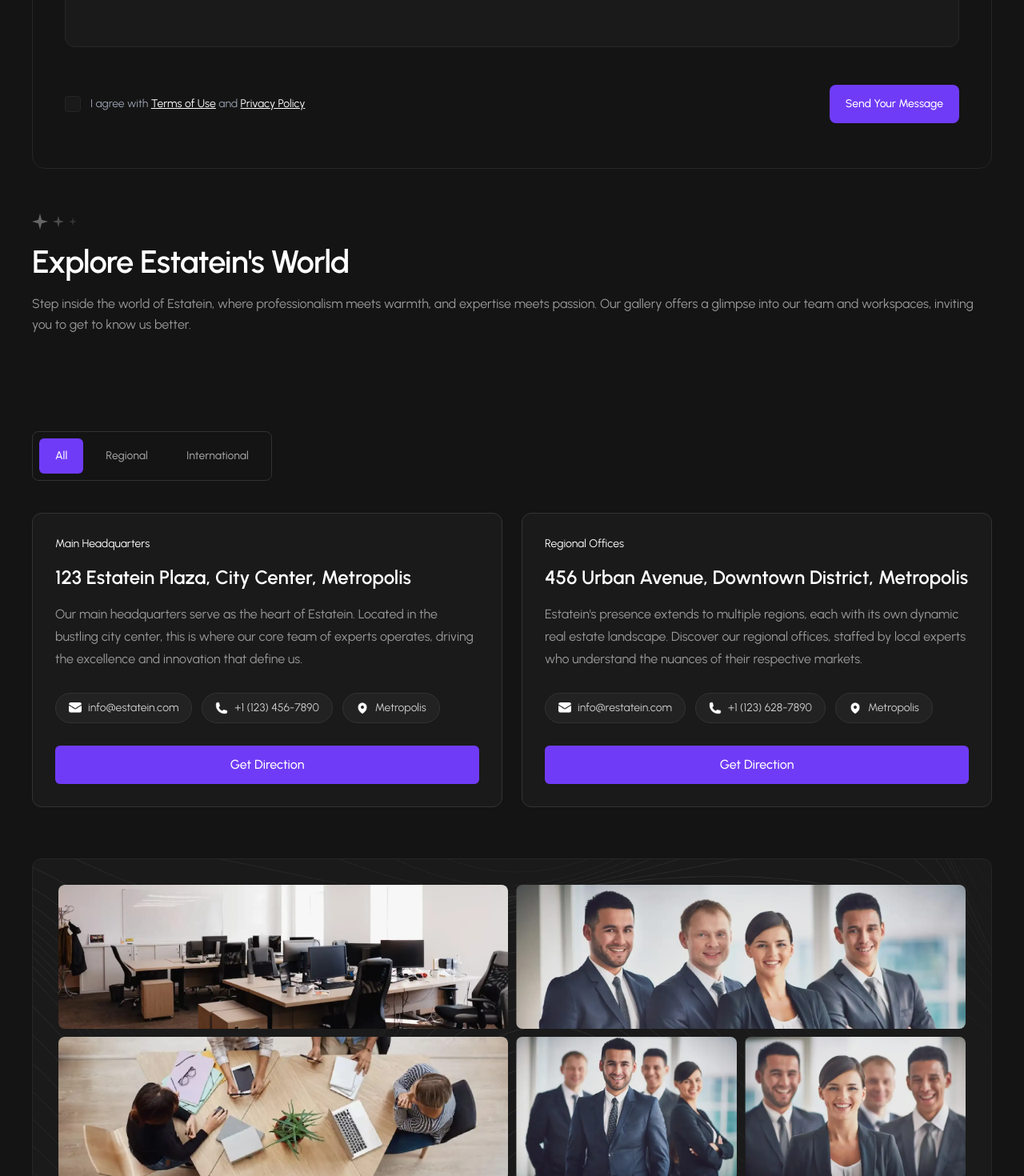
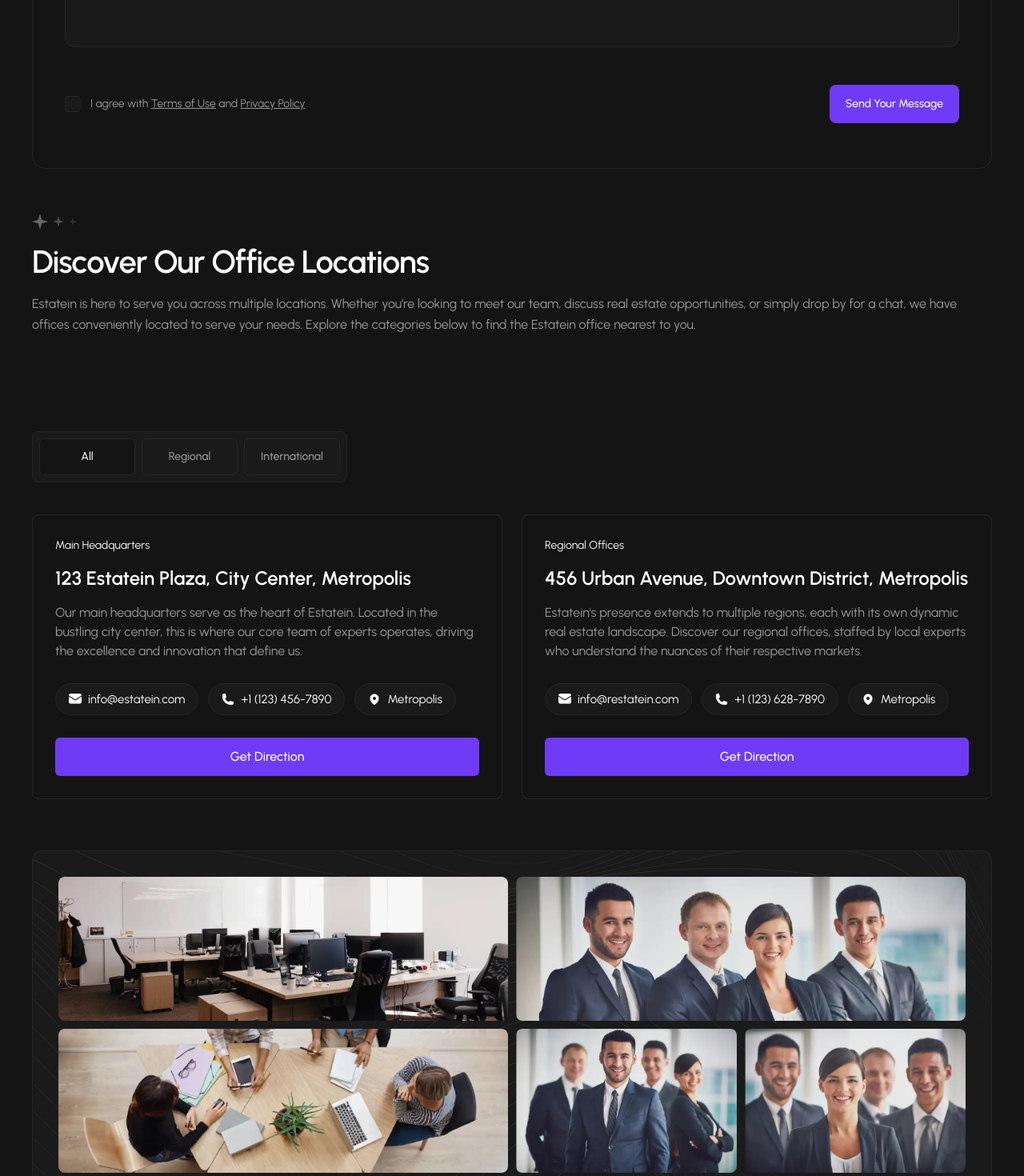
Before and after one commit to marianasijaa-lab/Graduation-Project-Estatein, a React (Vite) app: page /contact in a window 1280 px wide. Shown: the part 1180-2650 px from the top of the page at 80% size. Built offline with nearby package versions, Linux system fonts and the light colour scheme; no server answers.

Commit message:
Updated  project

```diff
--- a/src/Pages/Contact.tsx
+++ b/src/Pages/Contact.tsx
@@ -51,8 +51,8 @@
         className="w-full bg-(--bg-secondary) border border-(--color-border) py-1 sm:py-2 transition-colors duration-300"
         style={{ boxShadow: '0px 0px 0px 6px var(--bg-main)' }}
       >
-        <div className="w-full max-w-[1590px] mx-auto px-2 sm:px-1 lg:px-2">
-          <StaggerContainer className="grid grid-cols-1 sm:grid-cols-2 lg:grid-cols-4 gap-2 sm:gap-3">
+        <div className="w-full mx-auto px-2 sm:px-1 lg:px-2">
+          <StaggerContainer className="grid grid-cols-2 lg:grid-cols-4 gap-2 sm:gap-3">
             {services.map((service) => (
               <ServiceCard
                 key={service.heading}
@@ -113,10 +113,11 @@
 
       <div className="site-container pt-10 sm:pt-14">
         <SectionHeader
-          title="Explore Estatein's World"
-          subtitle="Step inside the world of Estatein, where professionalism meets warmth, and expertise meets passion. Our gallery offers a glimpse into our team and workspaces, inviting you to get to know us better."
-          className="mb-10"
+          title="Discover Our Office Locations"
+          subtitle="Estatein is here to serve you across multiple locations. Whether you're looking to meet our team, discuss real estate opportunities, or simply drop by for a chat, we have offices conveniently located to serve your needs. Explore the categories below to find the Estatein office nearest to you."
+          className="mb-2"
           fullWidth
+
         />
       </div>
       <OfficeLocations />
--- a/src/components/OfficeLocations/OfficeLocations.tsx
+++ b/src/components/OfficeLocations/OfficeLocations.tsx
@@ -13,15 +13,15 @@
   });
 
   return (
-    <section className="bg-bg-dark-1 py-16 text-white">
-      <div className="site-container">
-        <div className="mb-10 flex w-fit items-center gap-2 rounded-lg border border-[#333333] bg-[#141414] p-2">
+    <section className="bg-bg-dark-1 py-4 text-white md:py-16">
+      <div className="site-container max-md:px-2">
+        <div className="mb-10 -mx-2 flex w-[calc(100%+1rem)] items-center gap-1.5 rounded-lg border border-bg-gray-1 bg-bg-dark p-3 md:mx-0 md:w-fit md:gap-2 md:p-2">
           <button
             onClick={() => setSelectedType("All")}
-            className={`rounded-md px-5 py-3 text-sm font-medium transition ${
+            className={`h-11 flex-1 rounded-md border px-3 text-sm font-medium transition md:h-auto md:w-[120px] md:flex-none md:px-5 md:py-3 md:text-sm ${
               selectedType === "All"
-                ? "bg-primary text-white"
-                : "text-gray hover:bg-[#252525] hover:text-white"
+                ? "border-[#262626] bg-[#141414] text-white"
+                : "border-[#262626] bg-[#1A1A1A] text-white hover:bg-[#252525] hover:text-white"
             }`}
           >
             All
@@ -30,10 +30,10 @@
             <button
               key={type}
               onClick={() => setSelectedType(type)}
-              className={`rounded-md px-5 py-3 text-sm font-medium transition ${
+              className={`h-11 flex-1 rounded-md border px-3 text-sm font-medium transition md:h-auto md:w-[120px] md:flex-none md:px-5 md:py-3 md:text-sm ${
                 selectedType === type
-                  ? "bg-primary text-white"
-                  : "text-gray hover:bg-[#252525] hover:text-white"
+                  ? "border-[#262626] bg-[#141414] text-white"
+                  : "border-[#262626] bg-[#1A1A1A] text-gray hover:bg-[#252525] hover:text-white"
               }`}
             >
               {type}
@@ -45,21 +45,25 @@
           {filteredCards.map((card) => (
             <div
               key={card.title}
-              className="rounded-xl border border-[#333333] bg-bg-dark p-7"
+              className="rounded-lg border border-bg-gray-1 bg-bg-dark-1 p-7"
             >
               <p className="mb-4 text-sm ext-gray">{card.mainTitle}</p>
 
-              <h2 className="mb-4 text-2xl font-semibold whitespace-nowrap">{card.title}</h2>
+              <h2 className="mb-4 text-xl font-semibold leading-tight sm:text-2xl md:whitespace-nowrap">
+                {card.title}
+              </h2>
 
-              <p className="mb-7 max-w-150 leading-7 text-gray">
+              <p className="mb-7 max-w-150 text-gray">
                 {card.description}
               </p>
 
-              <div className="mb-7 flex flex-wrap gap-3">
-                {card.info.map((item) => (
+              <div className="mb-7 grid grid-cols-2 gap-3 md:flex md:flex-wrap">
+                {card.info.map((item, index) => (
                   <span
                     key={item.text}
-                    className="flex items-center gap-2 rounded-full border border-[#333333] bg-[#222222] px-4 py-2 text-sm text-[#CCCCCC]"
+                    className={`flex min-w-0 w-fit max-w-full items-center gap-2 rounded-full border border-bg-gray-1 bg-bg-dark px-4 py-2 text-[15px] text-white ${
+                      index === 0 ? "col-span-2 md:col-span-1" : ""
+                    }`}
                   >
                     <img
                       src={item.icon}
--- a/src/components/TeamCard/TeamCard.tsx
+++ b/src/components/TeamCard/TeamCard.tsx
@@ -3,45 +3,45 @@
 const TeamCard = () => {
   return (
     <section
-      className="rounded-xl border border-[#262626] bg-[#1A1A1A] bg-cover bg-center bg-no-repeat p-6 md:p-8"
+      className="rounded-xl border border-[#262626] bg-[#1A1A1A] bg-cover bg-center bg-no-repeat p-2.5 md:p-8"
       style={{
         backgroundImage: "url('/assets/background_2.png')",
       }}
     >
-      <div className="grid grid-cols-1 md:grid-cols-2 gap-2.5">
+      <div className="grid grid-cols-4 gap-2.5 md:grid-cols-2">
         <img
           src="/assets/Contact1.webp"
           alt=""
-          className="w-full h-45 object-cover rounded-lg"
+          className="col-span-2 h-20 w-full rounded-lg object-cover md:col-span-1 md:h-45"
         />
 
         <img
           src="/assets/Contact3.webp"
           alt=""
-          className="w-full h-45 object-cover rounded-lg"
+          className="col-span-2 h-20 w-full rounded-lg object-cover md:col-span-1 md:h-45"
         />
 
         <img
           src="/assets/Contact2.webp"
           alt=""
-          className="w-full h-45 object-cover rounded-lg"
+          className="col-span-2 h-20 w-full rounded-lg object-cover md:col-span-1 md:h-45"
         />
 
-        <div className="grid grid-cols-2 gap-2.5">
+        <div className="col-span-2 grid grid-cols-2 gap-2.5 md:col-span-1">
           <img
             src="/assets/Contact5.webp"
             alt=""
-            className="w-full h-45 object-cover rounded-lg"
+            className="h-20 w-full rounded-lg object-cover md:h-45"
           />
 
           <img
             src="/assets/Contact4.webp"
             alt=""
-            className="w-full h-45 object-cover rounded-lg"
+            className="h-20 w-full rounded-lg object-cover md:h-45"
           />
         </div>
 
-        <div className="flex items-center mt-4">
+        <div className="col-span-4 flex items-center mt-4 md:col-span-1">
           <SectionHeader
             title="Explore Estatein's World"
             subtitle="Step inside the world of Estatein, where professionalism meets warmth, and expertise meets passion. Our gallery offers a glimpse into our team and workspaces, inviting you to get to know us better."
@@ -53,7 +53,7 @@
         <img
           src="/assets/Contact6.webp"
           alt=""
-          className="w-full h-45 object-cover rounded-lg"
+          className="col-span-4 h-auto w-full rounded-lg object-contain md:col-span-1 md:h-45 md:object-cover"
         />
       </div>
     </section>
--- a/src/components/sections/contact/ContactForm.tsx
+++ b/src/components/sections/contact/ContactForm.tsx
@@ -247,13 +247,13 @@
                 : 'bg-gray-400 border-gray-500'
               }`}
           />
-          <span className={`text-sm ${isDark ? 'text-gray-400' : 'text-gray-600'}`}>
+          <span className={`text-[14px] ${isDark ? 'text-gray' : 'text-gray-600'}`}>
             I agree with{' '}
-            <a href="#" className={`underline ${isDark ? 'text-white' : 'text-gray-900'}`}>
+            <a href="#" className={`underline ${isDark ? 'text-gray' : 'text-gray-900'}`}>
               Terms of Use
             </a>{' '}
             and{' '}
-            <a href="#" className={`underline ${isDark ? 'text-white' : 'text-gray-900'}`}>
+            <a href="#" className={`underline ${isDark ? 'text-gray' : 'text-gray-900'}`}>
               Privacy Policy
             </a>
           </span>
--- a/src/components/sections/services/EffortlessManagement.tsx
+++ b/src/components/sections/services/EffortlessManagement.tsx
@@ -54,11 +54,11 @@
           {managementServices.map((service) => (
             <div
               key={service.id}
-              className="bg-[#141414] border border-[#262626] rounded-[16px] p-5 sm:p-6 flex flex-col justify-start gap-3 hover:border-[#703BF7]/40 transition-all duration-300 h-full min-h-[200px]"
+              className="bg-[#141414] border border-[#262626] rounded-[16px] p-5 sm:p-6 flex flex-col justify-start gap-3 hover:border-[#703BF7]/40 transition-all duration-300 lg:h-full lg:min-h-[200px]"
             >
 
               <div className="flex items-center gap-2 sm:gap-3">
-                <div className="w-10 h-10 sm:w-14 sm:h-14 shrink-0 flex items-center justify-center">
+                <div className="w-14 h-14 shrink-0 flex items-center justify-center">
                   <img
                     src={service.icon}
                     alt={service.title}
--- a/src/components/sections/services/UnlockPropertyValue.tsx
+++ b/src/components/sections/services/UnlockPropertyValue.tsx
@@ -56,11 +56,11 @@
           {unlockServices.map((service) => (
             <div
               key={service.id}
-              className="bg-[#141414] border border-[#262626] rounded-[16px] p-5 sm:p-6 flex flex-col justify-start gap-3 hover:border-[#703BF7]/40 transition-all duration-300 h-full min-h-[200px]"
+              className="bg-[#141414] border border-[#262626] rounded-[16px] p-5 sm:p-6 flex flex-col justify-start gap-3 hover:border-[#703BF7]/40 transition-all duration-300 lg:h-full lg:min-h-[200px]"
             >
               {/* الصف العلوي: الأيقونة (82px × 82px بدون إطار خارجي) + العنوان */}
               <div className="flex items-center gap-2 sm:gap-3">
-                <div className="w-10 h-10 sm:w-14 sm:h-14 shrink-0 flex items-center justify-center">
+                <div className="w-14 h-14 shrink-0 flex items-center justify-center">
                   <img
                     src={service.icon}
                     alt={service.title}
```
Also changed, not shown: src/components/sections/cta/CTA.tsx (+10 -5 lines), public/assets/AbstractSmall.png (added).
